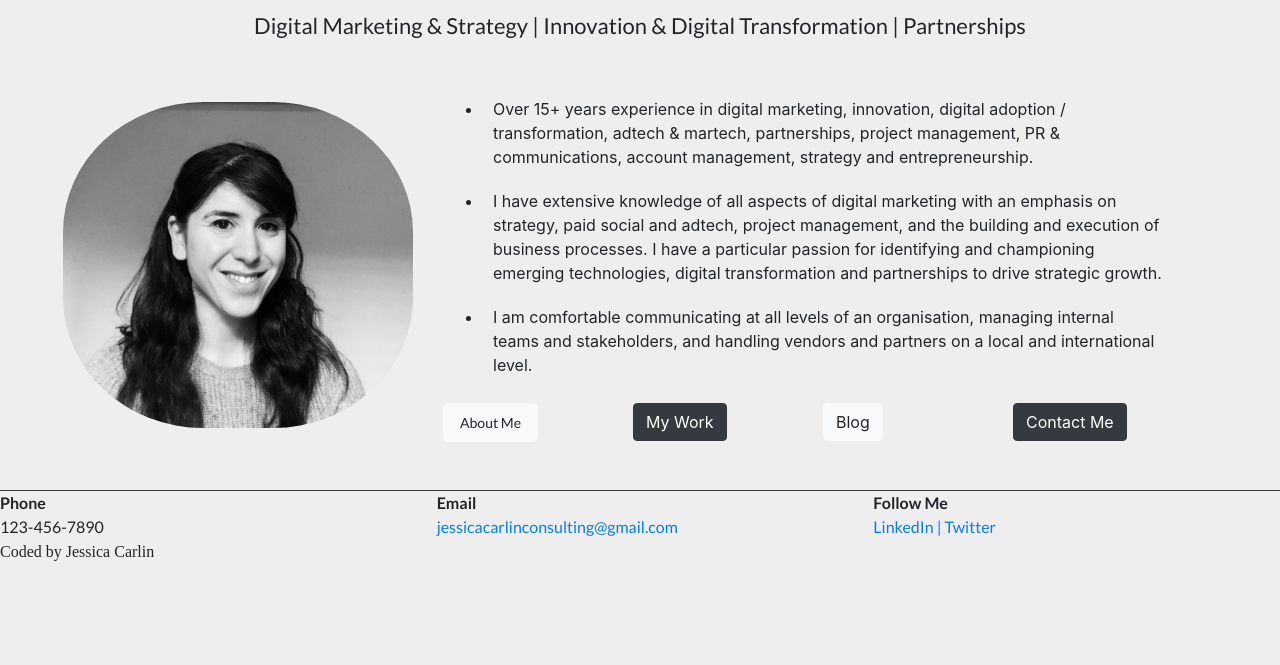
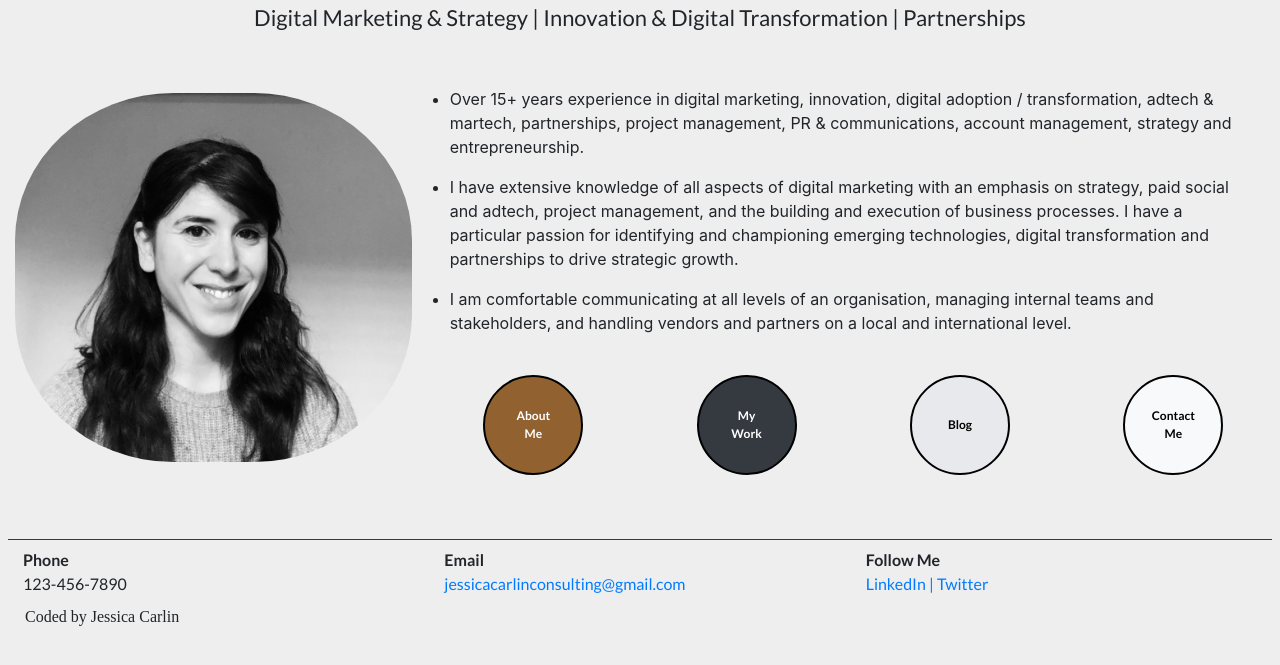
Before and after one commit to jcarlin28/portfolio_project, a plain HTML site: page index.html in a window 1280 px wide. Shown: the part 99-764 px from the top of the page. Drawn offline with nearby package versions, Linux system fonts and the light colour scheme; a web font is replaced by a local one.

Commit message:
Continued to update styling

```diff
--- a/index.html
+++ b/index.html
@@ -14,38 +14,38 @@
 </head>
 <body>
     <h1 class="mt-5">Jessica Carlin</h1>
-    <h2 class="mt-3">Digital Marketing & Strategy | Innovation & Digital Transformation | Partnerships</h2>
-  <div class="container m-5">
+    <h2 class="mb-5">Digital Marketing & Strategy | Innovation & Digital Transformation | Partnerships</h2>
+  <div class="container-fluid">
   <div class="row" id="main-block">
-    <div class="col-sm-4 d-flex align-items-center"><img src="media/IMG_0230.jpg" class="img-fluid" id="headshot" alt="Image of Jessica Carlin"></div>
+    <div class="col-sm-4 d-flex align-items-center"><img src="media/IMG_0230.jpg" class="img-fluid mb-3" style="width: 768px;" id="headshot" alt="Image of Jessica Carlin"></div>
     <div class="col-sm-8">
-<ul>
-  <li>Over 15+ years experience in digital marketing, innovation, digital adoption / transformation, adtech & martech, partnerships, project management, PR & communications, account management, strategy and entrepreneurship. </li>
-  <li>I have extensive knowledge of all aspects of digital marketing with an emphasis on strategy, paid social and adtech, project management, and the building and execution of business processes. I have a particular passion for identifying and championing  emerging technologies, digital transformation and partnerships to drive strategic growth. </li>
-  <li>I am comfortable communicating at all levels of an organisation, managing internal teams and stakeholders, and handling vendors and partners on a local and international level. </li>
+<ul class="p-2">
+  <li class="pb-3">Over 15+ years experience in digital marketing, innovation, digital adoption / transformation, adtech & martech, partnerships, project management, PR & communications, account management, strategy and entrepreneurship. </li>
+  <li class="pb-3">I have extensive knowledge of all aspects of digital marketing with an emphasis on strategy, paid social and adtech, project management, and the building and execution of business processes. I have a particular passion for identifying and championing  emerging technologies, digital transformation and partnerships to drive strategic growth. </li>
+  <li class="pb-3">I am comfortable communicating at all levels of an organisation, managing internal teams and stakeholders, and handling vendors and partners on a local and international level. </li>
 </ul>
-<div class="row">
-    <div class="col-sm">
-        <button type="button" class="btn btn-light btn-lg" id="about_me_btn">About Me</button>
+<div class="row flex-wrap">
+    <div class="col-sm d-flex justify-content-center mb-3">
+        <button type="button" class="btn btn-dark text-wrap" id="about_me_btn">About Me</button>
     </div>
-    <div class="col-sm">
-    <button type="button" class="btn btn-dark">My Work</button>
+    <div class="col-sm d-flex justify-content-center mb-3">
+    <button type="button" class="btn btn-dark text-wrap">My Work</button>
     </div>
-     <div class="col-sm">
-        <button type="button" class="btn btn-light">Blog</button>
+     <div class="col-sm d-flex justify-content-center mb-3">
+        <button type="button" class="btn btn-light text-wrap" id="blog_button">Blog</button>
     </div>
-     <div class="col-sm">
-        <button type="button" class="btn btn-dark">Contact Me</button>
+     <div class="col-sm d-flex justify-content-center mb-3">
+        <button type="button" class="btn btn-light text-wrap" id="contact_button">Contact <br>Me</button>
     </div>
 </div>
     </div>
     </div>
     </div>
   </div>
-  <div class="row border-top border-dark border-4">
-<div class="col-4" id="main_contact"><strong>Phone</strong> <br>123-456-7890</div>
-    <div class="col-4" id="main_contact"><strong>Email</strong><br><a href="mailto:team@shecodes.io">jessicacarlinconsulting@gmail.com</a></div>
-    <div class="col-4" id="main_contact"><strong>Follow Me</strong><br><a href="https://www.linkedin.com/in/jessicacarlin/" target="_blank">LinkedIn | <a href="https://www.twitter.com/jcarlin1028" target="_blank">Twitter</a></div>
+  <div class="row border-top border-dark mt-5 mx-2">
+<div class="col-4 mw-100 mt-2 mx-auto" style="width: 768px" id="main_contact"><strong>Phone</strong><br>123-456-7890</div>
+    <div class="col-4 mw-100 mt-2 mx-auto" style="width: 768px"id="main_contact"><strong>Email</strong><br><a href="mailto:team@shecodes.io">jessicacarlinconsulting@gmail.com</a></div>
+    <div class="col-4 mw-100 my-2 mx-auto" style="width: 768px" id="main_contact"><strong>Follow Me</strong><br><a href="https://www.linkedin.com/in/jessicacarlin/" target="_blank">LinkedIn | <a href="https://www.twitter.com/jcarlin1028" target="_blank">Twitter</a></div>
   </div>
 </div>
 <span class="coded">Coded by Jessica Carlin</span>
--- a/src/style.css
+++ b/src/style.css
@@ -21,12 +21,23 @@ h2 {
   text-align: center;
 }
 
-li {
-  padding: 10px;
+.btn {
+  font-family: var(--default-text);
+  font-weight: bold;
+  color: white;
+  font-size: 12px;
+  border: 2px black;
+  border-style: solid;
+  border-radius: 50%;
+  padding: 25px;
+  width: 100px;
+  height: 100px;
+  margin: auto;
 }
 
 .coded {
   font-family: var(--header-text);
+  margin: 25px;
 }
 
 #headshot {
@@ -39,8 +50,16 @@ li {
 }
 
 #about_me_btn {
-  font-family: var(--default-text);
-  font-size: 14px;
+  background-color: #91612f;
+}
+
+#blog_button {
+  background-color: #e7e9ec;
+  color: black;
+}
+
+#contact_button {
+  color: black;
 }
 
 @media (max-width: 900px) {
@@ -51,4 +70,8 @@ li {
   h2 {
     font-size: 18px;
   }
+
+  #main_contact {
+    text-align: center;
+  }
 }
```
